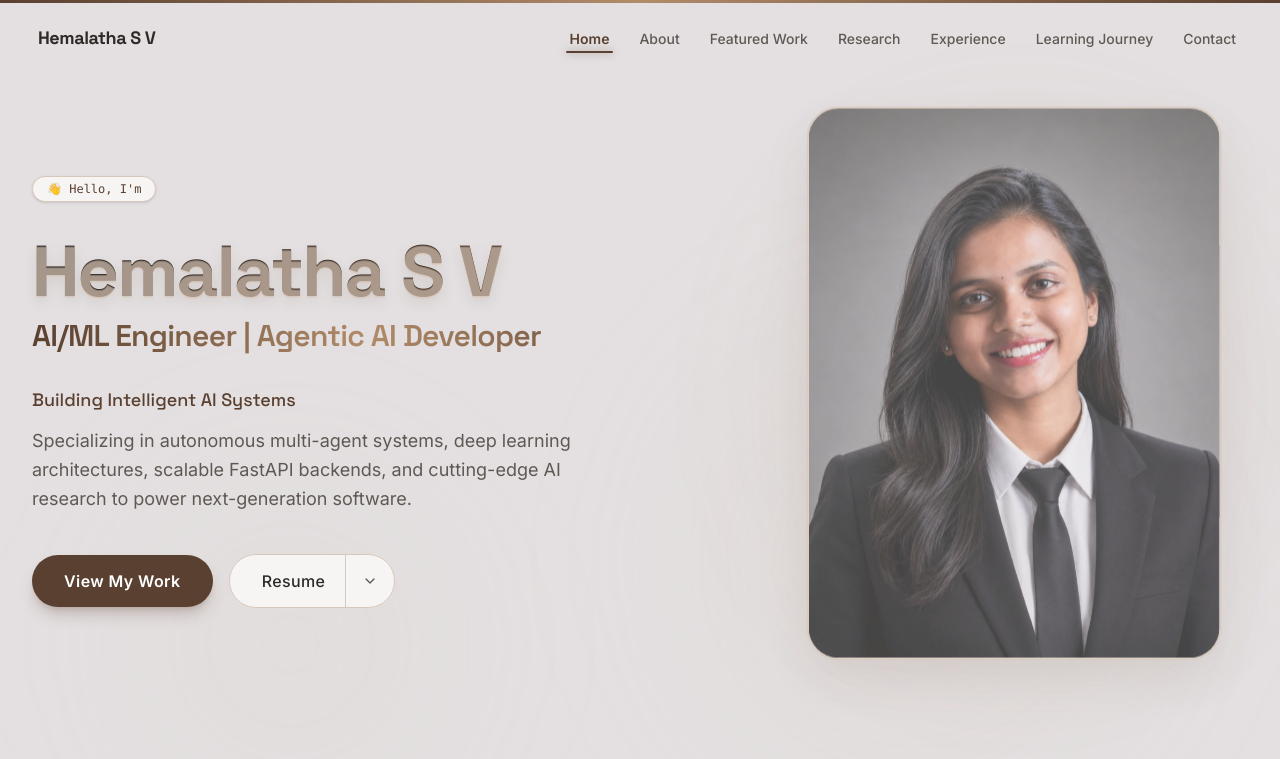
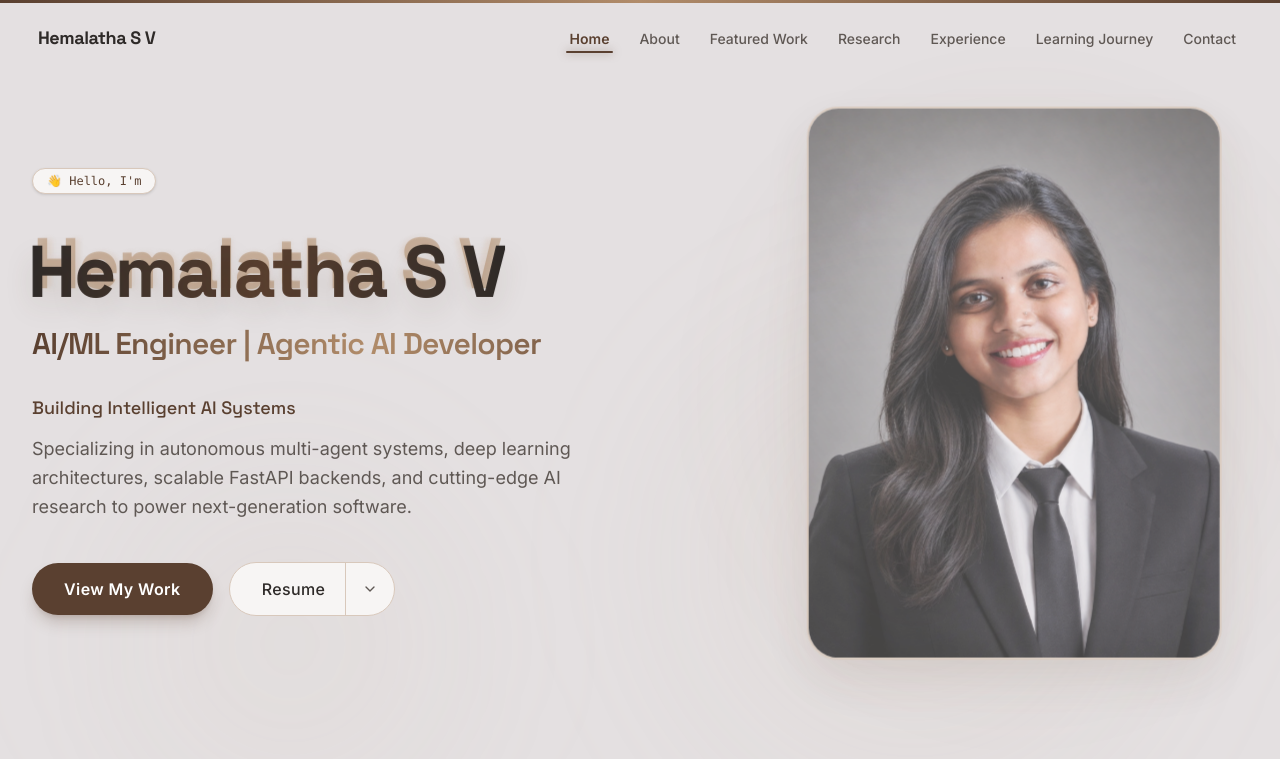
Before and after one commit to HemalathaSV/hemalatha-sv, a Next.js app: page / in a window 1280 px wide. Shown: the top 759 px of the page. Built offline with nearby package versions, Linux system fonts and the light colour scheme.

Commit message:
style: implement real 3D layered typography headings and interactive glass reflections

```diff
--- a/components/projects/placementpilot/ProjectHero.tsx
+++ b/components/projects/placementpilot/ProjectHero.tsx
@@ -5,6 +5,7 @@ import Link from "next/link";
 import { ArrowLeft, ExternalLink } from "lucide-react";
 import { Container } from "@/components/layout/Container";
 import { PROFILE } from "@/config/profile";
+import { Heading3D } from "@/components/ui/Heading3D";
 
 export function ProjectHero() {
   return (
@@ -36,9 +37,9 @@ export function ProjectHero() {
 
           {/* Title & Tagline */}
           <div className="space-y-4">
-            <h1 className="font-heading text-4xl sm:text-6xl font-bold tracking-tight text-[#2E2A28] leading-[1.1]">
+            <Heading3D tag="h1" className="text-4xl sm:text-6xl font-bold tracking-tight leading-[1.1]">
               PlacementPilot AI
-            </h1>
+            </Heading3D>
             <p className="text-lg sm:text-xl text-[#5F5854] leading-relaxed max-w-3xl">
               An intelligent multi-agent placement preparation platform that helps students become job-ready through AI-powered guidance.
             </p>
--- a/components/sections/about/AboutSection.tsx
+++ b/components/sections/about/AboutSection.tsx
@@ -2,6 +2,7 @@
 
 import React from "react";
 import { motion, Variants } from "framer-motion";
+import { Heading3D } from "@/components/ui/Heading3D";
 import { Container } from "@/components/layout/Container";
 import { getInterests } from "@/data/skills";
 import { Timeline } from "./Timeline";
@@ -53,9 +54,9 @@ export function AboutSection() {
             </div>
 
             {/* Section Heading */}
-            <h2 className="font-heading text-3xl sm:text-5xl lg:text-6xl font-bold tracking-tight leading-[1.1] extruded-heading">
+            <Heading3D tag="h2" className="text-3xl sm:text-5xl lg:text-6xl font-bold tracking-tight leading-[1.1]">
               Engineering Intelligent AI Solutions with Purpose
-            </h2>
+            </Heading3D>
 
             {/* Description */}
             <p className="text-base sm:text-lg text-[#5F5854] leading-relaxed pt-2">
--- a/components/sections/contact/ContactSection.tsx
+++ b/components/sections/contact/ContactSection.tsx
@@ -2,6 +2,7 @@
 
 import React from "react";
 import { motion, Variants } from "framer-motion";
+import { Heading3D } from "@/components/ui/Heading3D";
 import { Mail, MapPin, Globe, Share2 } from "lucide-react";
 import { Container } from "@/components/layout/Container";
 import { PROFILE } from "@/config/profile";
@@ -92,9 +93,9 @@ export function ContactSection() {
               </div>
 
               {/* Heading */}
-              <h2 className="font-heading text-3xl sm:text-5xl lg:text-6xl font-bold tracking-tight leading-[1.1] extruded-heading">
+              <Heading3D tag="h2" className="text-3xl sm:text-5xl lg:text-6xl font-bold tracking-tight leading-[1.1]">
                 Let&apos;s Build Something Meaningful Together
-              </h2>
+              </Heading3D>
 
               {/* Subtitle */}
               <p className="text-base sm:text-lg text-[#5F5854] leading-relaxed max-w-xl">
--- a/components/sections/engineering/FeaturedWorkSection.tsx
+++ b/components/sections/engineering/FeaturedWorkSection.tsx
@@ -2,6 +2,7 @@
 
 import React from "react";
 import { motion, Variants } from "framer-motion";
+import { Heading3D } from "@/components/ui/Heading3D";
 import { Container } from "@/components/layout/Container";
 import { FeaturedProjectCard } from "./FeaturedProjectCard";
 import { ProjectCard } from "./ProjectCard";
@@ -55,9 +56,9 @@ export function FeaturedWorkSection() {
             </div>
 
             {/* Heading */}
-            <h2 className="font-heading text-3xl sm:text-5xl lg:text-6xl font-bold tracking-tight leading-[1.1] extruded-heading">
+            <Heading3D tag="h2" className="text-3xl sm:text-5xl lg:text-6xl font-bold tracking-tight leading-[1.1]">
               Turning Ideas into Intelligent Solutions
-            </h2>
+            </Heading3D>
 
             {/* Subtitle */}
             <p className="text-base sm:text-lg text-[#5F5854] leading-relaxed">
--- a/components/sections/experience/ExperienceSection.tsx
+++ b/components/sections/experience/ExperienceSection.tsx
@@ -2,6 +2,7 @@
 
 import React from "react";
 import { motion, Variants } from "framer-motion";
+import { Heading3D } from "@/components/ui/Heading3D";
 import { Container } from "@/components/layout/Container";
 import { Timeline } from "./Timeline";
 
@@ -49,9 +50,9 @@ export function ExperienceSection() {
             </div>
 
             {/* Heading */}
-            <h2 className="font-heading text-3xl sm:text-5xl lg:text-6xl font-bold tracking-tight leading-[1.1] extruded-heading">
+            <Heading3D tag="h2" className="text-3xl sm:text-5xl lg:text-6xl font-bold tracking-tight leading-[1.1]">
               Learning Through Leadership and Innovation
-            </h2>
+            </Heading3D>
 
             {/* Subtitle */}
             <p className="text-base sm:text-lg text-[#5F5854] leading-relaxed max-w-2xl">
--- a/components/sections/hero/HeroContent.tsx
+++ b/components/sections/hero/HeroContent.tsx
@@ -4,6 +4,7 @@ import React from "react";
 import { motion, Variants } from "framer-motion";
 import { PROFILE } from "@/config/profile";
 import { CTAButtons } from "./CTAButtons";
+import { Heading3D } from "@/components/ui/Heading3D";
 
 const containerVariants: Variants = {
   hidden: { opacity: 0 },
@@ -31,27 +32,40 @@ export function HeroContent() {
       variants={containerVariants}
       initial="hidden"
       animate="visible"
+      style={{ transformStyle: "preserve-3d" }}
       className="flex flex-col justify-center space-y-6 sm:space-y-8 w-full max-w-2xl text-left"
     >
       {/* 1. Greeting Badge */}
-      <motion.div variants={itemVariants} className="inline-flex items-center gap-2">
+      <motion.div
+        variants={itemVariants}
+        style={{ transform: "translateZ(20px)" }}
+        className="inline-flex items-center gap-2"
+      >
         <span className="inline-flex items-center px-3.5 py-1 rounded-full text-xs font-mono font-medium bg-[#F7F5F4] border border-[#D8C8BB] text-[#5A4030] shadow-sm">
           👋 Hello, I&apos;m
         </span>
       </motion.div>
 
       {/* 2. Main Name & Brand Title */}
-      <motion.div variants={itemVariants} className="space-y-2">
-        <h1 className="font-heading text-4xl sm:text-6xl lg:text-7xl font-bold tracking-tight leading-[1.05] extruded-heading">
+      <motion.div
+        variants={itemVariants}
+        style={{ transform: "translateZ(50px)", transformStyle: "preserve-3d" }}
+        className="space-y-2"
+      >
+        <Heading3D tag="h1" className="text-4xl sm:text-6xl lg:text-7xl font-bold tracking-tight leading-[1.05]">
           {PROFILE.name}
-        </h1>
-        <p className="font-heading text-xl sm:text-2xl lg:text-3xl font-semibold tracking-tight text-transparent bg-clip-text bg-gradient-to-r from-[#5A4030] via-[#B18C6A] to-[#5A4030]">
+        </Heading3D>
+        <p style={{ transform: "translateZ(10px)" }} className="font-heading text-xl sm:text-2xl lg:text-3xl font-semibold tracking-tight text-transparent bg-clip-text bg-gradient-to-r from-[#5A4030] via-[#B18C6A] to-[#5A4030]">
           {PROFILE.title}
         </p>
       </motion.div>
 
       {/* 3. Tagline & Description */}
-      <motion.div variants={itemVariants} className="space-y-3">
+      <motion.div
+        variants={itemVariants}
+        style={{ transform: "translateZ(15px)" }}
+        className="space-y-3"
+      >
         <h2 className="text-base sm:text-lg font-mono font-medium text-[#5A4030]">
           {PROFILE.tagline}
         </h2>
@@ -61,7 +75,11 @@ export function HeroContent() {
       </motion.div>
 
       {/* 4. Action Buttons */}
-      <motion.div variants={itemVariants} className="pt-2">
+      <motion.div
+        variants={itemVariants}
+        style={{ transform: "translateZ(30px)", transformStyle: "preserve-3d" }}
+        className="pt-2"
+      >
         <CTAButtons />
       </motion.div>
     </motion.div>
--- a/components/sections/hero/PortraitCard.tsx
+++ b/components/sections/hero/PortraitCard.tsx
@@ -57,6 +57,9 @@ export function PortraitCard({
     y.set(0.5);
   };
 
+  const glossX = useTransform(x, [0, 1], ["-120%", "120%"]);
+  const glossY = useTransform(y, [0, 1], ["-120%", "120%"]);
+
   return (
     <motion.div
       initial={{ opacity: 0, scale: 0.96 }}
@@ -72,12 +75,28 @@ export function PortraitCard({
         repeatType: "mirror"
       }}
       className={`relative flex items-center justify-center w-full my-4 lg:my-0 ${className}`}
-      style={{ perspective: isMobileOrReduced ? undefined : 1000 }}
+      style={{ perspective: isMobileOrReduced ? undefined : 1200, transformStyle: "preserve-3d" }}
     >
+      {/* 1. Frosted Glass Circle (Deepest Z layer) */}
+      {!isMobileOrReduced && (
+        <div
+          style={{ transform: "translateZ(-80px)" }}
+          className="absolute w-[340px] sm:w-[380px] h-[340px] sm:h-[380px] rounded-full border border-white/20 backdrop-blur-[2px] bg-white/5 pointer-events-none z-0"
+        />
+      )}
+
+      {/* 2. Warm glow backplate circle */}
+      {!isMobileOrReduced && (
+        <div
+          style={{ transform: "translateZ(-40px)" }}
+          className="absolute w-[280px] sm:w-[320px] h-[280px] sm:320px] rounded-full bg-gradient-to-tr from-[#B18C6A]/12 to-transparent pointer-events-none z-0 blur-xl"
+        />
+      )}
+
       {/* Soft radial glow behind portrait */}
       <div
         aria-hidden="true"
-        className="absolute -inset-10 rounded-full bg-[radial-gradient(circle_at_center,rgba(177,140,106,0.20),transparent_75%)] w-[120%] h-[120%] blur-3xl pointer-events-none"
+        className="absolute -inset-10 rounded-full bg-[radial-gradient(circle_at_center,rgba(177,140,106,0.18),transparent_75%)] w-[120%] h-[120%] blur-3xl pointer-events-none"
       />
 
       {/* Stable Premium Card Container */}
@@ -111,8 +130,20 @@ export function PortraitCard({
           priority
           unoptimized
           className="object-cover object-center transition-transform duration-500 group-hover:scale-105"
-          style={{ transform: "translateZ(20px)" }} // Image pops out slightly
+          style={{ transform: isMobileOrReduced ? "translateZ(0px)" : "translateZ(20px)" }} // Image pops out slightly
         />
+
+        {/* Dynamic Glass Reflection Glare Overlay */}
+        {!isMobileOrReduced && (
+          <motion.div
+            style={{
+              x: glossX,
+              y: glossY,
+              transform: "translateZ(25px)",
+            }}
+            className="absolute inset-0 bg-gradient-to-tr from-transparent via-white/20 to-transparent pointer-events-none mix-blend-overlay"
+          />
+        )}
       </motion.div>
     </motion.div>
   );
--- a/components/sections/learning/LearningJourneySection.tsx
+++ b/components/sections/learning/LearningJourneySection.tsx
@@ -2,6 +2,7 @@
 
 import React from "react";
 import { motion, Variants } from "framer-motion";
+import { Heading3D } from "@/components/ui/Heading3D";
 import { Container } from "@/components/layout/Container";
 import { getFeaturedCertifications } from "@/data/certifications";
 import { getSkillCategories } from "@/data/skills";
@@ -62,9 +63,9 @@ export function LearningJourneySection() {
             </div>
 
             {/* Heading */}
-            <h2 className="font-heading text-3xl sm:text-5xl lg:text-6xl font-bold tracking-tight leading-[1.1] extruded-heading">
+            <Heading3D tag="h2" className="text-3xl sm:text-5xl lg:text-6xl font-bold tracking-tight leading-[1.1]">
               Committed to Continuous Learning
-            </h2>
+            </Heading3D>
 
             {/* Subtitle */}
             <p className="text-base sm:text-lg text-[#5F5854] leading-relaxed">
--- a/components/sections/research/ResearchSection.tsx
+++ b/components/sections/research/ResearchSection.tsx
@@ -2,6 +2,7 @@
 
 import React from "react";
 import { motion, Variants } from "framer-motion";
+import { Heading3D } from "@/components/ui/Heading3D";
 import { Container } from "@/components/layout/Container";
 import { PublicationCard } from "./PublicationCard";
 import { ResearchHighlight } from "./ResearchHighlight";
@@ -75,9 +76,9 @@ export function ResearchSection() {
             </div>
 
             {/* Heading */}
-            <h2 className="font-heading text-3xl sm:text-5xl lg:text-6xl font-bold tracking-tight leading-[1.1] extruded-heading">
+            <Heading3D tag="h2" className="text-3xl sm:text-5xl lg:text-6xl font-bold tracking-tight leading-[1.1]">
               Research That Drives Innovation
-            </h2>
+            </Heading3D>
 
             {/* Subtitle */}
             <p className="text-base sm:text-lg text-[#5F5854] leading-relaxed">
--- /dev/null
+++ b/components/ui/Heading3D.tsx
@@ -0,0 +1,109 @@
+"use client";
+
+import React, { useState, useEffect } from "react";
+import { motion, useMotionValue, useSpring, useTransform } from "framer-motion";
+
+interface Heading3DProps {
+  children: string;
+  className?: string;
+  tag?: "h1" | "h2" | "h3";
+}
+
+export function Heading3D({ children, className = "", tag = "h2" }: Heading3DProps) {
+  const [isHovered, setIsHovered] = useState(false);
+  const [isMobile, setIsMobile] = useState(true);
+
+  // Motion values for tilt relative to heading element
+  const x = useMotionValue(0.5);
+  const y = useMotionValue(0.5);
+
+  const springConfig = { damping: 20, stiffness: 180, mass: 0.6 };
+  const rotateX = useSpring(useTransform(y, [0, 1], [10, -10]), springConfig);
+  const rotateY = useSpring(useTransform(x, [0, 1], [-10, 10]), springConfig);
+
+  useEffect(() => {
+    const hasTouch = window.matchMedia("(pointer: coarse)").matches || navigator.maxTouchPoints > 0;
+    setTimeout(() => {
+      setIsMobile(window.innerWidth < 1024 || hasTouch);
+    }, 0);
+  }, []);
+
+  const handleMouseMove = (e: React.MouseEvent<HTMLDivElement>) => {
+    if (isMobile) return;
+    const rect = e.currentTarget.getBoundingClientRect();
+    x.set((e.clientX - rect.left) / rect.width);
+    y.set((e.clientY - rect.top) / rect.height);
+  };
+
+  const handleMouseLeave = () => {
+    setIsHovered(false);
+    x.set(0.5);
+    y.set(0.5);
+  };
+
+  const Component = tag;
+
+  if (isMobile) {
+    return (
+      <Component className={`font-heading font-bold text-[#2E2A28] ${className}`}>
+        {children}
+      </Component>
+    );
+  }
+
+  return (
+    <motion.div
+      onMouseMove={handleMouseMove}
+      onMouseEnter={() => setIsHovered(true)}
+      onMouseLeave={handleMouseLeave}
+      initial={{ opacity: 0, y: 30, scale: 0.95, z: -50 }}
+      whileInView={{ opacity: 1, y: 0, scale: 1, z: 0 }}
+      viewport={{ once: true, margin: "-40px" }}
+      transition={{ duration: 0.7, ease: "easeOut" }}
+      style={{
+        rotateX: rotateX,
+        rotateY: rotateY,
+        transformStyle: "preserve-3d",
+        perspective: 1000,
+      }}
+      className="inline-block relative select-none cursor-default py-2"
+    >
+      {/* 3D Extrusion Layer - Back Depth shadow */}
+      <span
+        style={{
+          transform: "translateZ(-8px) scale(0.98)",
+          userSelect: "none",
+        }}
+        className={`absolute inset-0 font-heading font-bold text-[#D6C3B3]/40 blur-[2px] select-none ${className}`}
+        aria-hidden="true"
+      >
+        {children}
+      </span>
+
+      {/* 3D Bevel Highlight Layer */}
+      <span
+        style={{
+          transform: "translateZ(-4px)",
+          userSelect: "none",
+        }}
+        className={`absolute inset-0 font-heading font-bold text-[#B18C6A]/55 select-none ${className}`}
+        aria-hidden="true"
+      >
+        {children}
+      </span>
+
+      {/* Main Front Layer - Floating dynamically on Z-axis */}
+      <Component
+        style={{
+          transform: isHovered ? "translateZ(35px)" : "translateZ(18px)",
+          transformStyle: "preserve-3d",
+          textShadow: "0 12px 28px rgba(90, 64, 48, 0.15)",
+          transition: "transform 0.4s cubic-bezier(0.16, 1, 0.3, 1)",
+        }}
+        className={`font-heading font-bold text-transparent bg-clip-text bg-gradient-to-r from-[#2E2A28] via-[#5A4030] to-[#2E2A28] ${className}`}
+      >
+        {children}
+      </Component>
+    </motion.div>
+  );
+}
```
Also changed, not shown: components/projects/ProjectHero.tsx (+9 -8 lines).
